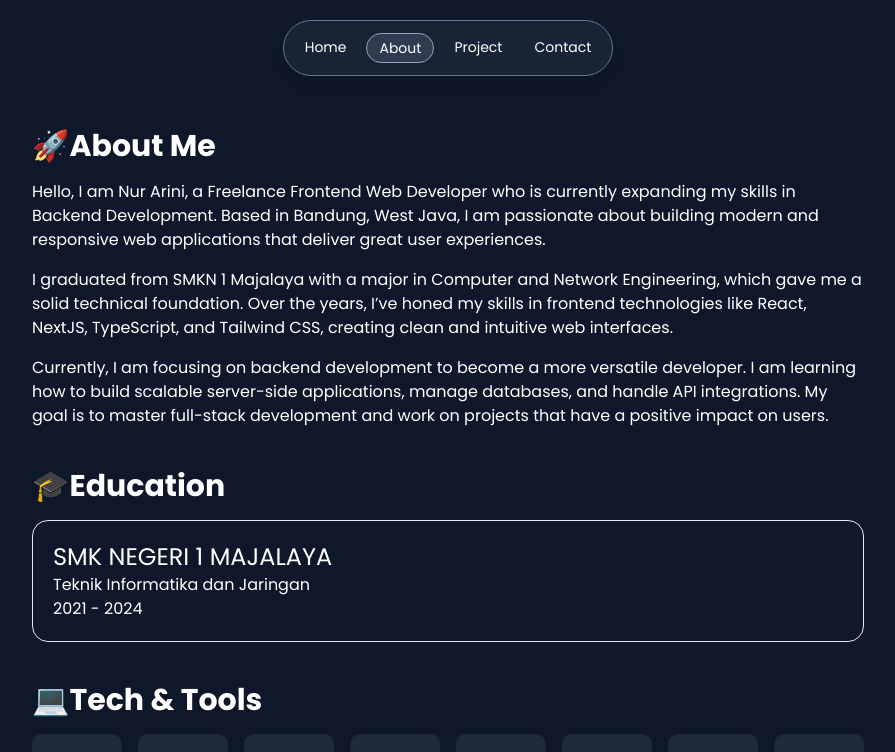
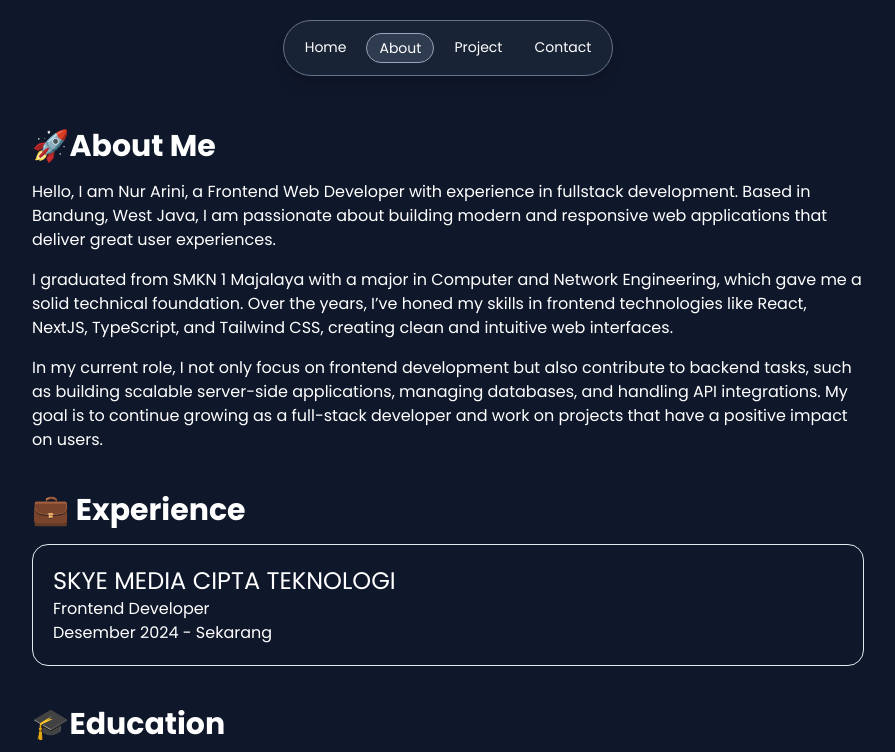
Before and after one commit to nrrarnn/portofolio-typescript, a React (Vite) app: page /about in a window 1280 px wide. Shown: the top 752 px of the page, without its empty margins (192-1087 px from the left). Built offline with nearby package versions, Linux system fonts and the light colour scheme.

Commit message:
[ADD] add experience

```diff
--- a/src/components/About.tsx
+++ b/src/components/About.tsx
@@ -3,15 +3,16 @@ const About = () => {
   return (
     <div className="section section-2">
       <h1 className="font-bold text-3xl">🚀About Me</h1>
-        <p>
-          Hello, I am Nur Arini, a Freelance Frontend Web Developer who is currently expanding my skills in Backend Development. Based in Bandung, West Java, I am passionate about building modern and responsive web applications that deliver great user experiences.
-        </p>
-        <p>
-          I graduated from SMKN 1 Majalaya with a major in Computer and Network Engineering, which gave me a solid technical foundation. Over the years, I’ve honed my skills in frontend technologies like React, NextJS, TypeScript, and Tailwind CSS, creating clean and intuitive web interfaces.
-        </p>
-        <p>
-          Currently, I am focusing on backend development to become a more versatile developer. I am learning how to build scalable server-side applications, manage databases, and handle API integrations. My goal is to master full-stack development and work on projects that have a positive impact on users.
-        </p>
+      <p>
+        Hello, I am Nur Arini, a Frontend Web Developer with experience in fullstack development. Based in Bandung, West Java, I am passionate about building modern and responsive web applications that deliver great user experiences.</p>
+      <p>
+        I graduated from SMKN 1 Majalaya with a major in Computer and Network Engineering, which gave me a solid technical foundation. Over the years, I’ve honed my skills in frontend technologies like React, NextJS, TypeScript, and
+        Tailwind CSS, creating clean and intuitive web interfaces.
+      </p>
+      <p>
+        In my current role, I not only focus on frontend development but also contribute to backend tasks, such as building scalable server-side applications, managing databases, and handling API integrations. My goal is to continue growing
+        as a full-stack developer and work on projects that have a positive impact on users.
+      </p>
     </div>
   );
 }
--- /dev/null
+++ b/src/components/Experience.tsx
@@ -0,0 +1,14 @@
+export default function Experience() {
+  return (
+    <>
+      <div className="section section-2 pt-10">
+        <h1 className="font-bold text-white text-3xl">💼 Experience</h1>
+        <div className="w-full border border-slate-200 border-separate p-5 rounded-2xl">
+          <p className="text-2xl uppercase">SKYE MEDIA CIPTA TEKNOLOGI</p>
+          <p>Frontend Developer</p>
+          <p>Desember 2024 - Sekarang</p>
+        </div>
+      </div>
+    </>
+  );
+}
--- a/src/components/HeroSection.tsx
+++ b/src/components/HeroSection.tsx
@@ -14,9 +14,9 @@ const HeroSection: React.FC = () => {
   useEffect(() => {
     if (textRef.current && imgRef.current) {
     gsap.to(textRef.current, {
-      duration: 3,
+      duration: 5,
       text: {
-        value: "Web Developer",
+        value: "Front End Web Developer",
         delimiter: ""
       }
     });
@@ -28,25 +28,40 @@ const HeroSection: React.FC = () => {
     });
   }
   }, []);
-  return(
+  return (
     <>
       <div className="section pt-44 justify-center items-center" ref={containerRef}>
         <div>
           <img ref={imgRef} src="./img/myfoto.jpg" alt="My Foto" className="w-[150px] h-[150px] object-cover rounded-full border border-solid border-blue-400" />
         </div>
         <div className="text-center">
-            <h1 className="text-2xl font-semibold ">Nur Arini</h1>
-            <h1 className="text-4xl font-bold" ref={textRef}></h1>
-            <p className="px-6 sm:px-52">I'm a Freelance Frontend Web Developer. Currently, I'm focusing on backend development, building APIs, and managing databases. I aim to create efficient, scalable, and secure systems.</p>
-            <div className="flex gap-2 pt-3 justify-center">
-              <button className="py-1.5 px-4 bg-pink-500 rounded-md"><a href="https://instagram.com/ryn_code"><FaInstagram/></a></button>
-              <button className="py-1.5 px-4 bg-gray-700 rounded-md"><a href="https://github.com/nrrarnn"><FaGithub /></a></button>
-              <button className="py-1.5 px-4 bg-blue-600 rounded-md"><a href="https://www.linkedin.com/in/nur-arini/"><FaLinkedin /></a></button>
-            </div>
+          <h1 className="text-2xl font-semibold ">Nur Arini</h1>
+          <h1 className="text-4xl font-bold" ref={textRef}></h1>
+          <p className="px-6 sm:px-52">
+            'm a Frontend Web Developer with occasional fullstack responsibilities. My expertise includes designing responsive interfaces, building backend systems, and ensuring seamless integration between frontend and backend
+            technologies.
+          </p>
+          <div className="flex gap-2 pt-3 justify-center">
+            <button className="py-1.5 px-4 bg-pink-500 rounded-md">
+              <a href="https://instagram.com/ryn_code">
+                <FaInstagram />
+              </a>
+            </button>
+            <button className="py-1.5 px-4 bg-gray-700 rounded-md">
+              <a href="https://github.com/nrrarnn">
+                <FaGithub />
+              </a>
+            </button>
+            <button className="py-1.5 px-4 bg-blue-600 rounded-md">
+              <a href="https://www.linkedin.com/in/nur-arini/">
+                <FaLinkedin />
+              </a>
+            </button>
+          </div>
         </div>
       </div>
     </>
-  )
+  );
 }
 
 export default HeroSection;
--- a/src/pages/AboutPage.tsx
+++ b/src/pages/AboutPage.tsx
@@ -1,6 +1,7 @@
 import About from "../components/About";
 import Certificate from "../components/Certificate";
 import Education from "../components/Education";
+import Experience from "../components/Experience";
 import Navbar from "../components/Navbar";
 import Skills from "../components/Skills";
 
@@ -10,6 +11,7 @@ export default function AboutPage(){
       <div className="bg-slate-900 h-full">
         <Navbar/>
         <About/>
+        <Experience/>
         <Education/>
         <Skills/>
         <Certificate/>
```
